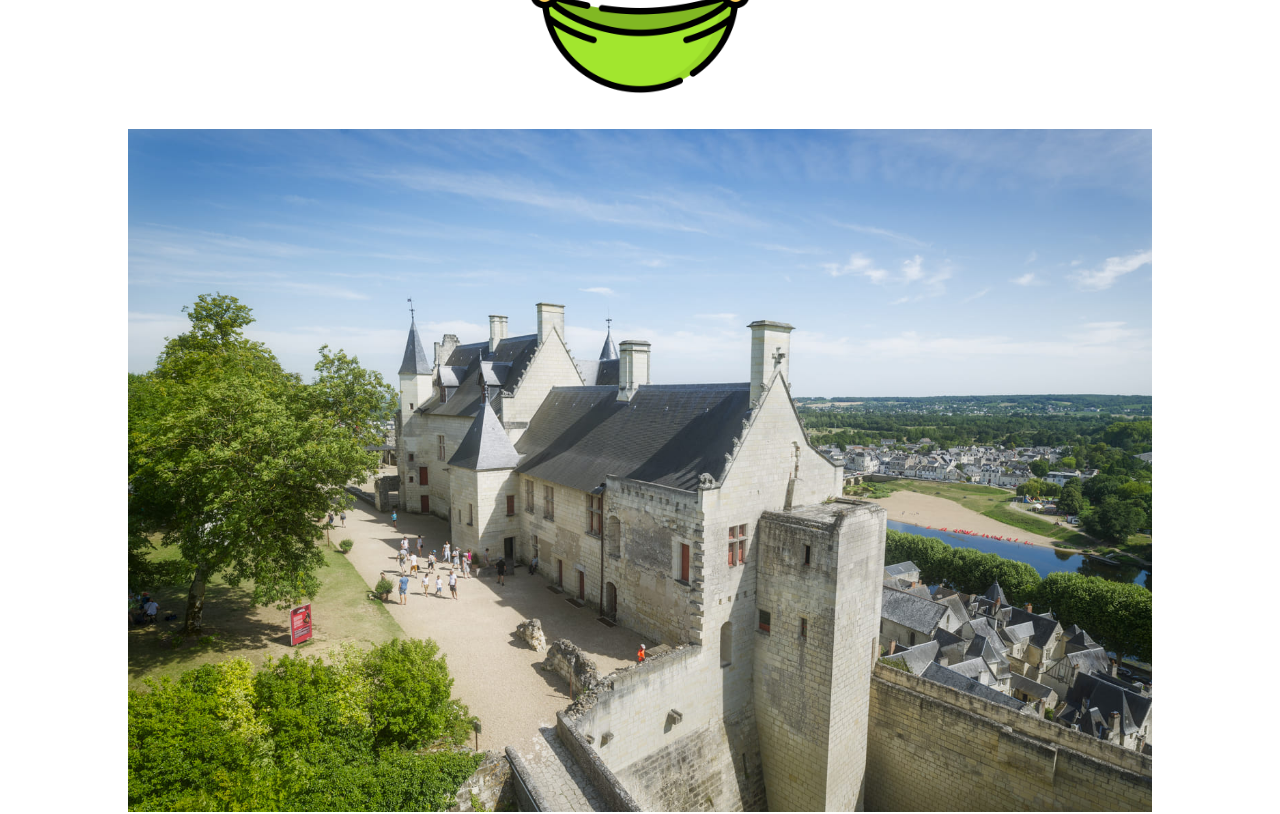
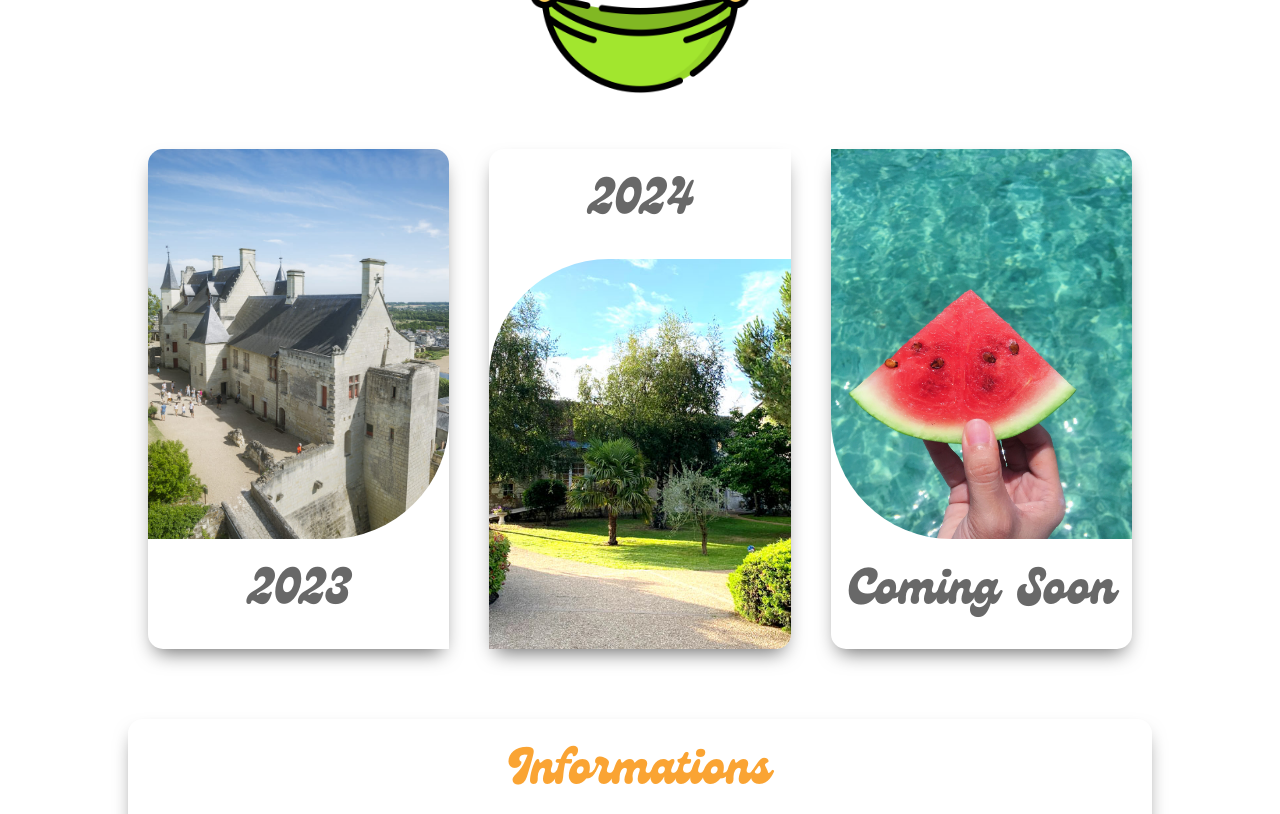
Before and after one commit to PixelsAndCookies/lets-go-to-the-summer, a React (Vite) app: page / in a window 1280 px wide. Shown: the part 1240-2054 px from the top of the page. Built offline with nearby package versions, Linux system fonts and the light colour scheme.

Commit message:
Adding scale on hover effect

```diff
--- a/src/components/Cards/_Cards.scss
+++ b/src/components/Cards/_Cards.scss
@@ -1,13 +1,53 @@
-.cards-container {
+.cards {
     display: flex;
     justify-content: space-around;
-    & .card {
-        width: 30%;
-        min-height: 30rem;
-        display: flex;
+    flex-direction: column;
+    :hover {
+        transform: scale(1.05);
+    }
+    .card {
+        margin: 2rem;
         box-shadow: 0rem 1rem 2rem -0.7rem $color-grey;
         background-color: $color-white;
-        overflow: hidden;
+        :hover {
+            transform: scale(1);
+        }
+        a {
+            display: flex;
+            flex-direction: column;
+        }
+        &__img {
+            min-height: 25rem;
+        }
+        &--2023 {
+            border-radius: 1.5rem 1.5rem 0rem 1.5rem;
+            &__img {
+                border-radius: 1.5rem 1.5rem 12rem 0rem;
+            }
+        }
+        &--2024 {
+            border-radius: 1.5rem 0rem 1.5rem 0rem;
+            flex-direction: column-reverse;
+            &__img {
+                border-radius: 12rem 0rem 1.5rem 0rem;
+            }
+            a {
+                flex-direction: column-reverse;
+            }
+        }
+        &--2025 {
+            border-radius: 0rem 1.5rem 1.5rem 1.5rem;
+            &__img {
+                border-radius: 0rem 1.5rem 0rem 12rem;
+            }
+        }
+        &__date {
+            font-family: titlePolice;
+            color: $color-grey;
+            font-size: 2rem;
+            text-align: center;
+            padding: 1rem;
+        }
         :hover {
             .card {
                 &__date {
@@ -15,64 +55,22 @@
                 }
             }
         }
-
-        &--2023 {
-            border-radius: 1.5rem 1.5rem 0rem 1.5rem;
-
-            a {
-                flex-direction: column;
-            }
-        }
-        &--2024 {
-            border-radius: 1.5rem 0rem 1.5rem 0rem;
-            flex-direction: column-reverse;
-            a {
-                flex-direction: column-reverse;
-            }
-        }
-        &--2025 {
-            border-radius: 0rem 1.5rem 1.5rem 1.5rem;
-            a {
-                flex-direction: column;
-            }
-        }
-
-        &__img {
-            height: 85%;
-            object-fit: cover;
-            &--2023 {
-                border-radius: 1.5rem 1.5rem 12rem 0rem;
-            }
-
-            &--2024 {
-                border-radius: 12rem 0rem 1.5rem 0rem;
-            }
-
-            &--2025 {
-                border-radius: 0rem 1.5rem 0rem 12rem;
-            }
-        }
-
-        &__date {
-            font-family: titlePolice;
-            color: $color-grey;
-            font-size: 2rem;
-            text-align: center;
-            padding: 1rem;
-        }
-
-        a {
-            display: flex;
-            height: 100%;
-        }
     }
 }
 
 @media screen and (min-width: 860px) {
-    .cards-container {
+    .cards {
+        flex-direction: row;
         & .card {
             width: 30%;
-            min-height: 52rem;
+            min-height: 50rem;
+            a {
+                height: 100%;
+            }
+            &__img {
+                height: 85%;
+                object-fit: cover;
+            }
             &__date {
                 font-size: 5rem;
                 padding: 3rem 1rem;
```
